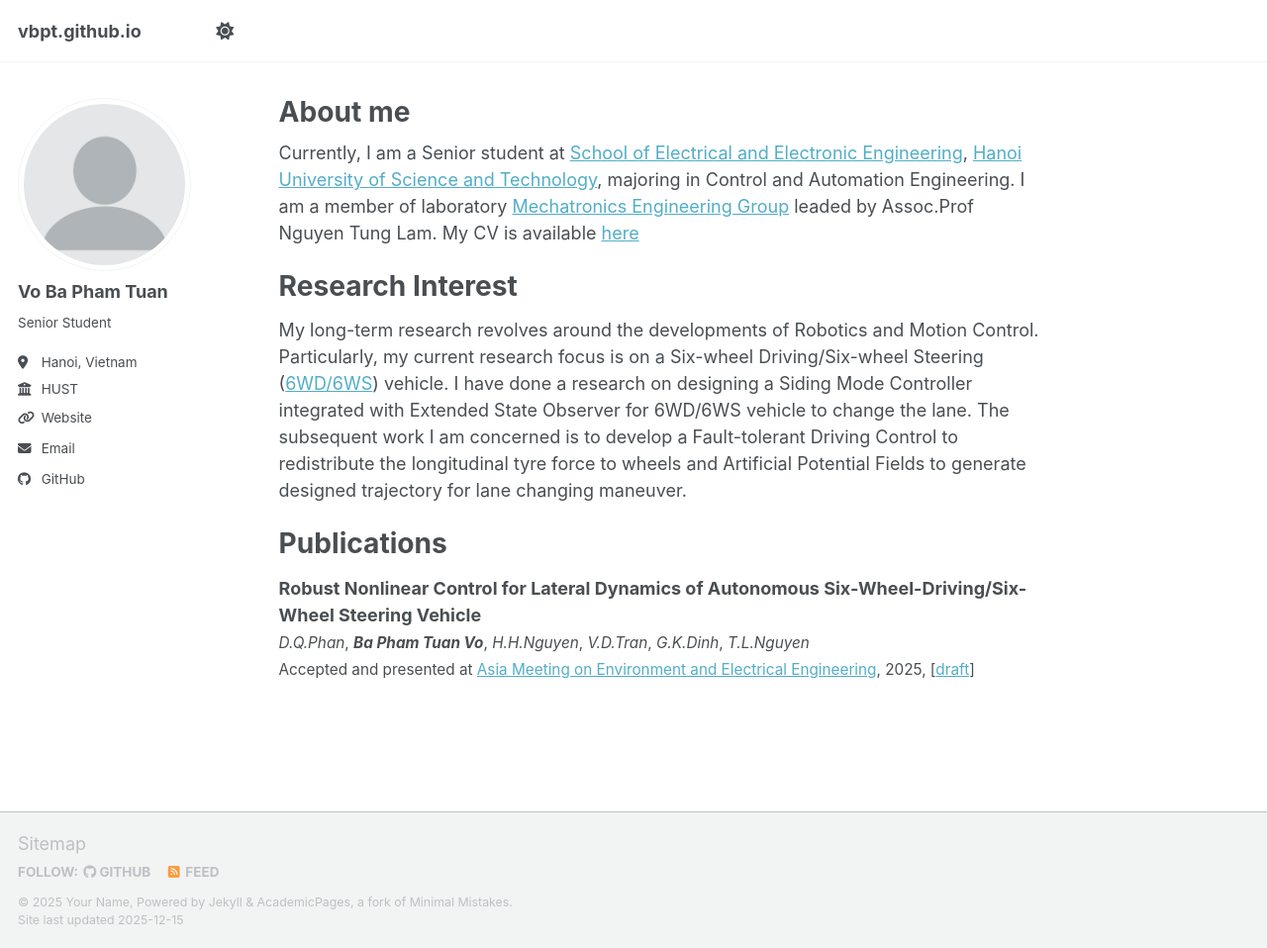
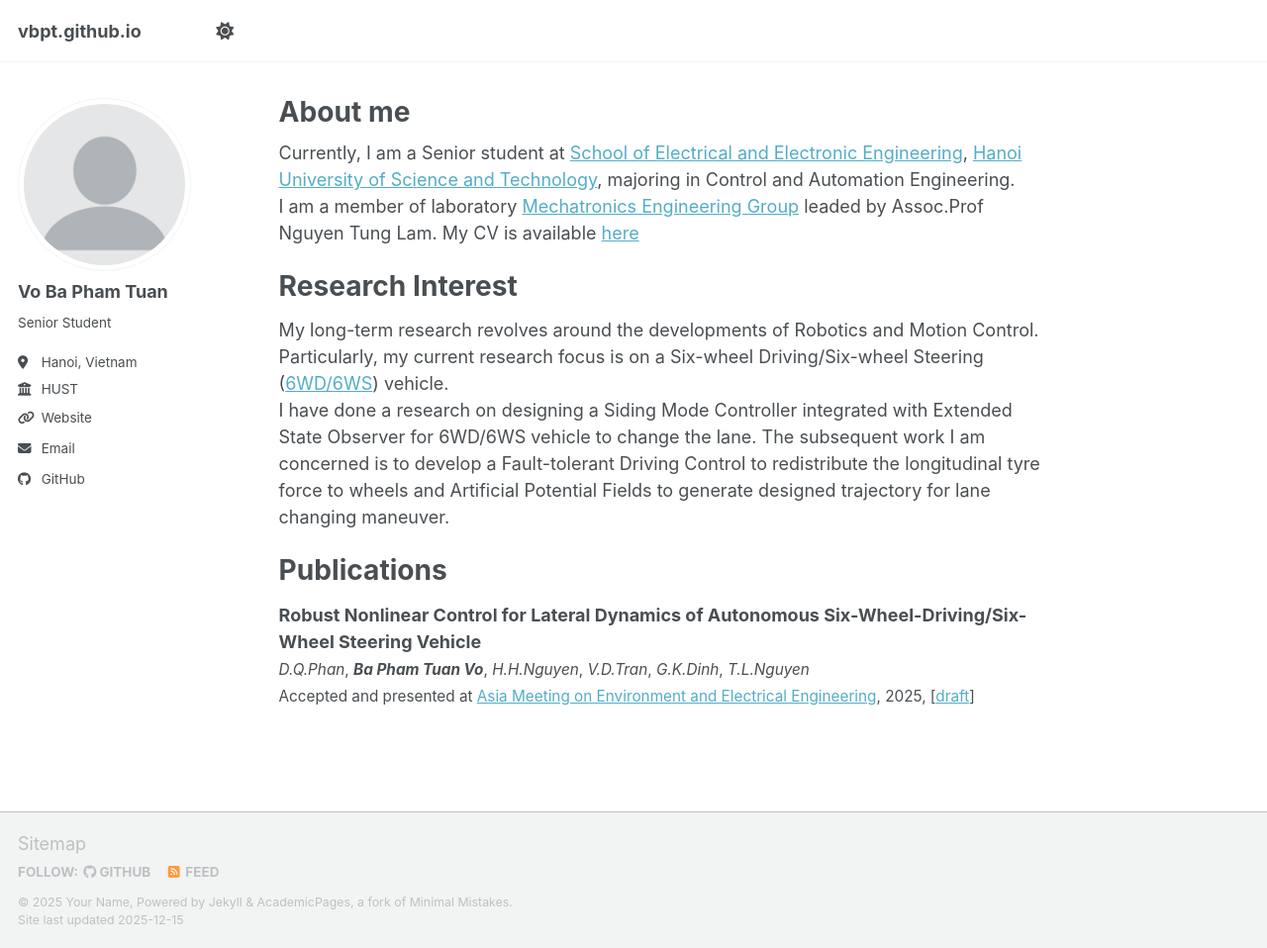
Before and after one commit to TuanVoBaPham/vbpt.github.io, a Jekyll site: the page built from _pages/about.md, in a window 1280 px wide and 958 px high. Shown: the whole window at 99% size. Built offline with Jekyll 4.4.1, drawn with Linux system fonts in a browser that asks for light colours; a script bundle is joined from its source files by our own code; library files that are not in the unit come from our copies.

Commit message:
Update about.md

```diff
--- a/_pages/about.md
+++ b/_pages/about.md
@@ -8,11 +8,14 @@ redirect_from:
 ---
 
 Currently, I am a Senior student at [School of Electrical and Electronic Engineering](https://seee.hust.edu.vn/), [Hanoi University of Science and Technology](https://hust.edu.vn/), majoring in Control and Automation Engineering.
+<br>
 I am a member of laboratory [Mechatronics Engineering Group](https://www.facebook.com/mechatronicsengineeringgroup) leaded by Assoc.Prof Nguyen Tung Lam. My CV is available [here](https://drive.google.com/file/d/10HnMYvKKY3_-sVpk8afSS59d1ii1i4yY/view?usp=drive_link)
 
 Research Interest
 ======
-My long-term research revolves around the developments of Robotics and Motion Control. Particularly, my current research focus is on a Six-wheel Driving/Six-wheel Steering ([6WD/6WS](https://www.facebook.com/photo/?fbid=785401604312705&set=pcb.785403127645886)) vehicle. I have done a research on designing a Siding Mode Controller integrated with Extended State Observer for 6WD/6WS vehicle to change the lane. The subsequent work I am concerned is to develop a Fault-tolerant Driving Control to redistribute the longitudinal tyre force to wheels and Artificial Potential Fields to generate designed trajectory for lane changing maneuver.
+My long-term research revolves around the developments of Robotics and Motion Control. Particularly, my current research focus is on a Six-wheel Driving/Six-wheel Steering ([6WD/6WS](https://www.facebook.com/photo/?fbid=785401604312705&set=pcb.785403127645886)) vehicle.
+<br>
+I have done a research on designing a Siding Mode Controller integrated with Extended State Observer for 6WD/6WS vehicle to change the lane. The subsequent work I am concerned is to develop a Fault-tolerant Driving Control to redistribute the longitudinal tyre force to wheels and Artificial Potential Fields to generate designed trajectory for lane changing maneuver.
 
 Publications
 ======
```
